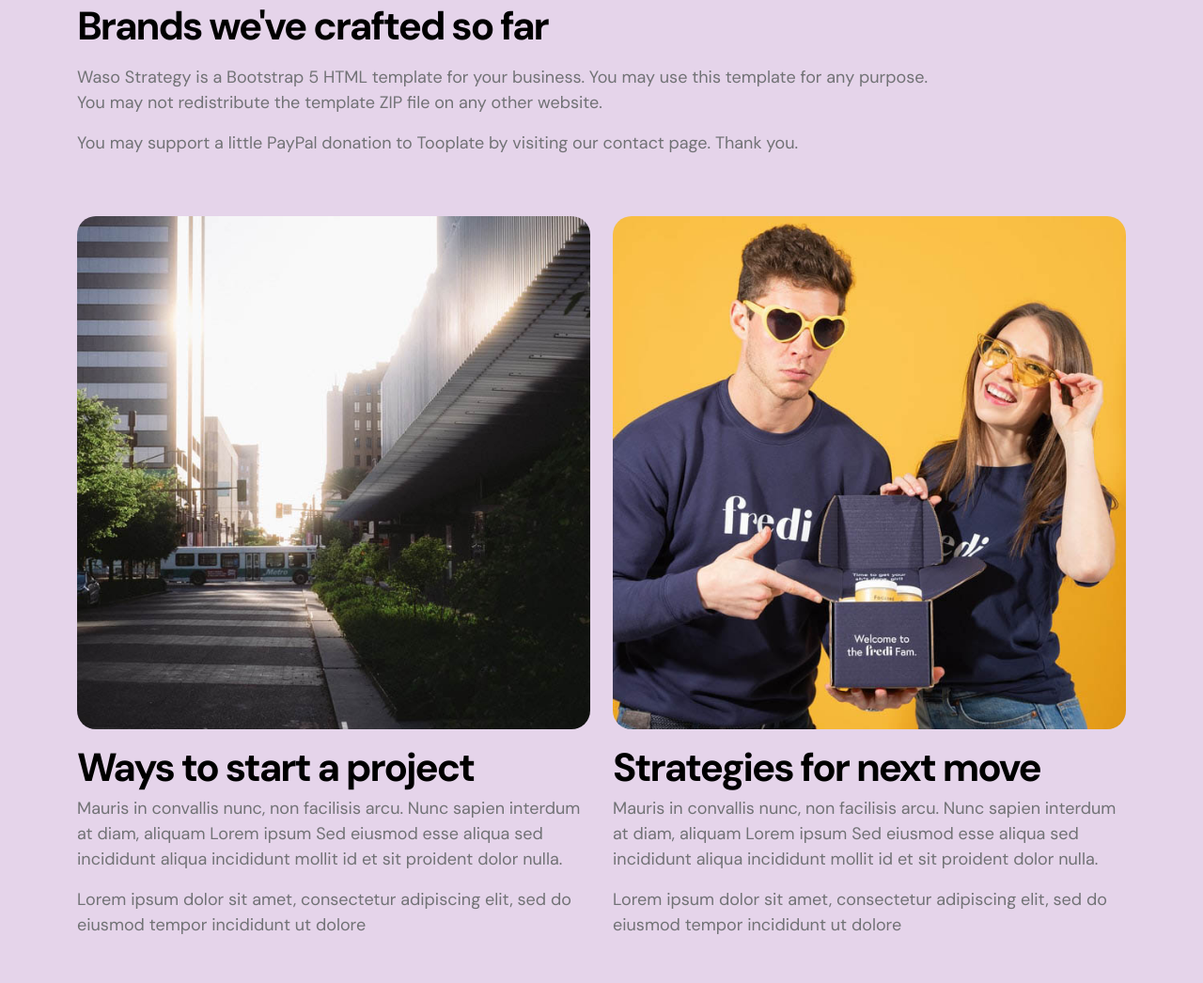
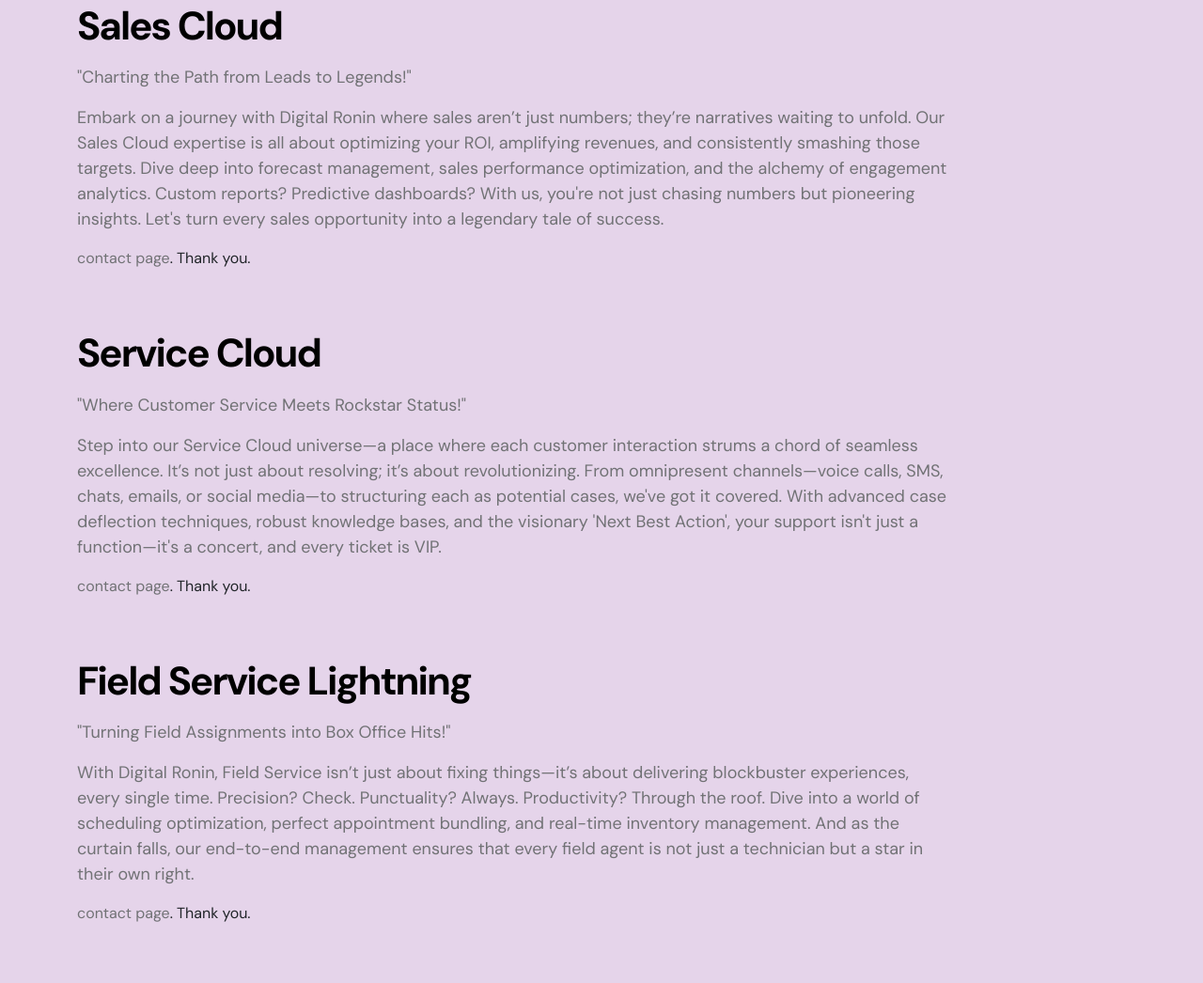
Before and after one commit to Bahtiyar-byte/git, a plain HTML site: page 2130_waso_strategy/project-detail.html in a window 1280 px wide. Shown: the part 702-1748 px from the top of the page at 94% size. Drawn offline with Linux system fonts and the light colour scheme.

Commit message:
Added texts

```diff
--- a/2130_waso_strategy/project-detail.html
+++ b/2130_waso_strategy/project-detail.html
@@ -134,33 +134,54 @@ Free Bootstrap 5 HTML Template
                     <div class="row">
 
                         <div class="col-lg-10 col-12 mb-5">
-                            <h2 class="mb-3">Brands we've crafted so far</h2>
+                            <h2 class="mb-3">Sales Cloud</h2>
 
-                            <p>Waso Strategy is a Bootstrap 5 HTML template for your business. You may use this template for any purpose. You may not redistribute the template ZIP file on any other website.</p>
+                            <p>"Charting the Path from Leads to Legends!"
 
-                            <p>You may support a little PayPal donation to Tooplate by visiting our <a href="https://www.tooplate.com/contact">contact page</a>. Thank you.</p>
+                            <p>Embark on a journey with Digital Ronin where sales aren’t just numbers; they’re narratives waiting to unfold. Our Sales Cloud expertise is all about optimizing your ROI, amplifying revenues, and consistently smashing those targets. Dive deep into forecast management, sales performance optimization, and the alchemy of engagement analytics. Custom reports? Predictive dashboards? With us, you're not just chasing numbers but pioneering insights. Let's turn every sales opportunity into a legendary tale of success.</p>
+                            <a href="https://www.tooplate.com/contact">contact page</a>. Thank you.</p>
+                        </div>
+
+                        <div class="col-lg-10 col-12 mb-5">
+                            <h2 class="mb-3">Service Cloud</h2>
+
+                            <p>"Where Customer Service Meets Rockstar Status!"</p>
+
+                            <p> Step into our Service Cloud universe—a place where each customer interaction strums a chord of seamless excellence. It’s not just about resolving; it’s about revolutionizing. From omnipresent channels—voice calls, SMS, chats, emails, or social media—to structuring each as potential cases, we've got it covered. With advanced case deflection techniques, robust knowledge bases, and the visionary 'Next Best Action', your support isn't just a function—it's a concert, and every ticket is VIP.</p>
+                            <a href="https://www.tooplate.com/contact">contact page</a>. Thank you.</p>
+                        </div>
+
+                        <div class="col-lg-10 col-12 mb-5">
+                            <h2 class="mb-3">Field Service Lightning</h2>
+
+                            <p>"Turning Field Assignments into Box Office Hits!"</p>
+
+                            <p>With Digital Ronin, Field Service isn’t just about fixing things—it’s about delivering blockbuster experiences, every single time. Precision? Check. Punctuality? Always. Productivity? Through the roof. Dive into a world of scheduling optimization, perfect appointment bundling, and real-time inventory management. And as the curtain falls, our end-to-end management ensures that every field agent is not just a technician but a star in their own right.</p>
+
+
+                            <a href="https://www.tooplate.com/contact">contact page</a>. Thank you.</p>
                         </div>
 
                         <div class="col-lg-6 col-12 mb-5">
                             <img src="images/projects/pj-gal-szabo-CIXXIWxxec4-unsplash.jpg" class="img-fluid projects-image" alt="">
 
-                            <h2 class="mt-3 mb-1">Ways to start a project</h2>
+                            <h2 class="mt-3 mb-1">Einstein 1 Platform</h2>
 
-                            <p>Mauris in convallis nunc, non facilisis arcu. Nunc sapien interdum at diam, aliquam Lorem ipsum Sed eiusmod esse aliqua sed incididunt aliqua incididunt mollit id et sit proident dolor nulla.</p>
+                            <p>"Where Ideas Transform Into Digital Masterpieces!"</p>
 
-                            <p>Lorem ipsum dolor sit amet, consectetur adipiscing elit, sed do eiusmod tempor incididunt ut dolore</p>
+                            <p>Step into the Digital Ronin art gallery of the Force.com realm—a place where applications aren’t just built; they're sculpted to perfection. From empowering your team with low-code apps to delivering enchanting customer experiences, we do it all. Harnessing the full might of the platform, we ensure each piece—be it integrations or data protection—is a masterpiece. With robust security, lightning-fast innovation, and an unwavering respect for Salesforce's governor limits, let's paint the digital future together.</p>
                         </div>
 
                         <div class="col-lg-6 col-12 mb-5">
                             <img src="images/projects/team-fredi-FN3vmVee2sI-unsplash.jpg" class="img-fluid projects-image" alt="">
 
-                            <h2 class="mt-3 mb-1">Strategies for next move</h2>
+                            <h2 class="mt-3 mb-1">Experience Cloud</h2>
 
-                            <p>Mauris in convallis nunc, non facilisis arcu. Nunc sapien interdum at diam, aliquam Lorem ipsum Sed eiusmod esse aliqua sed incididunt aliqua incididunt mollit id et sit proident dolor nulla.</p>
+                            <p>"Crafting Experiences that Resonate!"</p>
 
-                            <p>Lorem ipsum dolor sit amet, consectetur adipiscing elit, sed do eiusmod tempor incididunt ut dolore</p>
+                            <p>Every brand has a story, and with Digital Ronin's touch on the Experience Cloud, those stories come alive. We’ve curated portals that aren't mere access points but realms where users connect, engage, and grow. From guest to licensed users, our implementations ensure personalized pathways, steering each visitor through a tailored experience. Leveraging the power of both Partner and Customer portals, we’ve set benchmarks in UI customizations, access management, and multi-factor authentication. Dive into the Digital Ronin experience; it's one-of-a-kind!</p>
                         </div>
-
+                    <!--
                         <div class="col-lg-4 col-12">
                             <img src="images/projects/vmsign-x9yGe7wnvKQ-unsplash.jpg" class="img-fluid projects-image" alt="">
 
@@ -184,7 +205,7 @@ Free Bootstrap 5 HTML Template
 
                             <p>You may want to visit Too CSS blog for latest collections of Bootstrap Templates. Please tell your friends about our website. Thank you.</p>
                         </div>
-
+                        -->
                     </div>
                 </div>
             </section>
```
Also changed, not shown: 2130_waso_strategy/index.html (+7 -6 lines), 1 other file.
